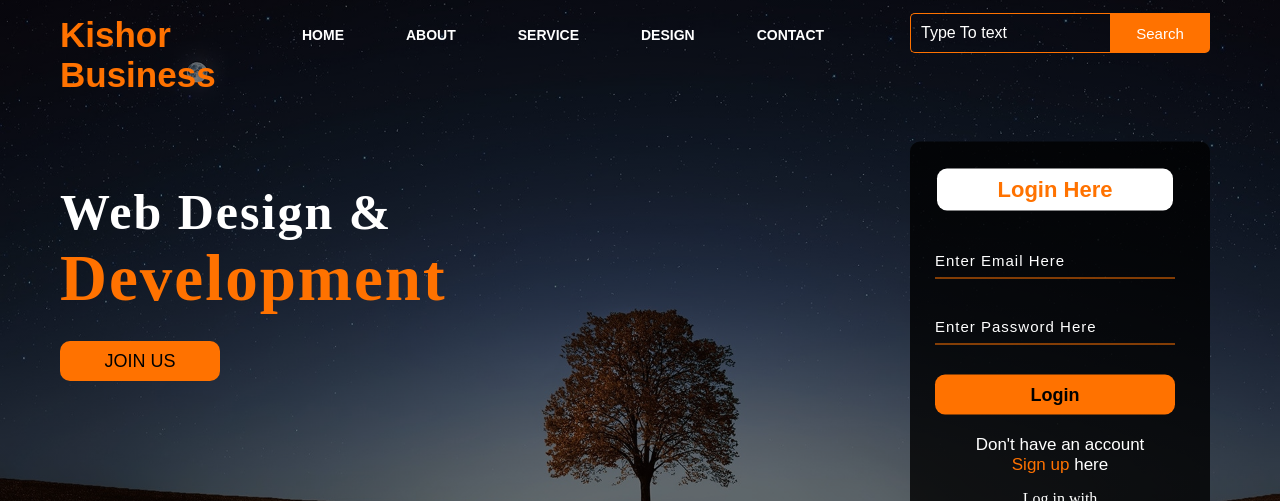
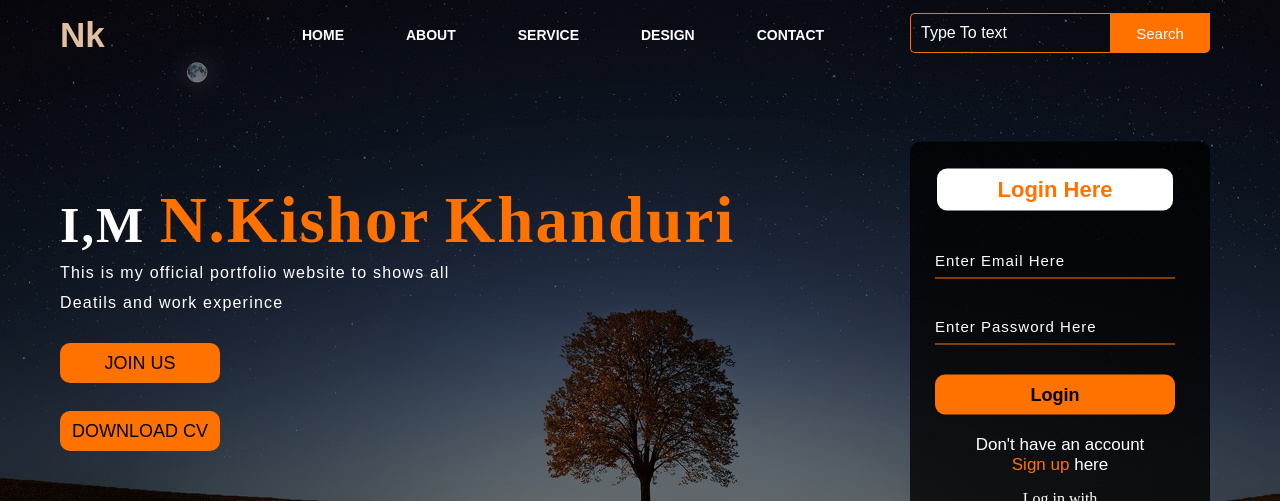
Before and after one commit to KishorKhanduri/Portfolio, a plain HTML site: page index.html in a window 1280 px wide. Shown: the top 501 px of the page. Drawn offline with nearby package versions, Linux system fonts and the light colour scheme.

Commit message:
final changes

```diff
--- a/index.html
+++ b/index.html
@@ -9,7 +9,7 @@
     <div class="main">
         <div class="navbar">
             <div class="icon">
-                <h2 class="logo">Kishor Business</h2>
+                <h2 class="logo">Nk</h2>
             </div>
 
             <div class="menu">
@@ -29,10 +29,13 @@
 
         </div>
         <div class="content">
-            <h1>Web Design & <br><span>Development</span></h1>
-            <p class="par"></p>
+            <h1>I,M <span>N.Kishor</span> <span> Khanduri</h1>
+            <p class="par">This is my official portfolio website to shows all
+                <br> Deatils and work experince </p>
 
                 <button class="cn"><a href="#">JOIN US</a></button>
+                <br> <br>
+                <button class="cn"><a href="#">DOWNLOAD CV</a></button>
 
                 <div class="form">
                     <h2>Login Here</h2>
--- a/style.css
+++ b/style.css
@@ -24,7 +24,7 @@
 }
 
 .logo{
-    color: #ff7200;
+    color: #e3bfa1;
     font-size: 35px;
     font-family: Arial;
     padding-left: 20px;
```
